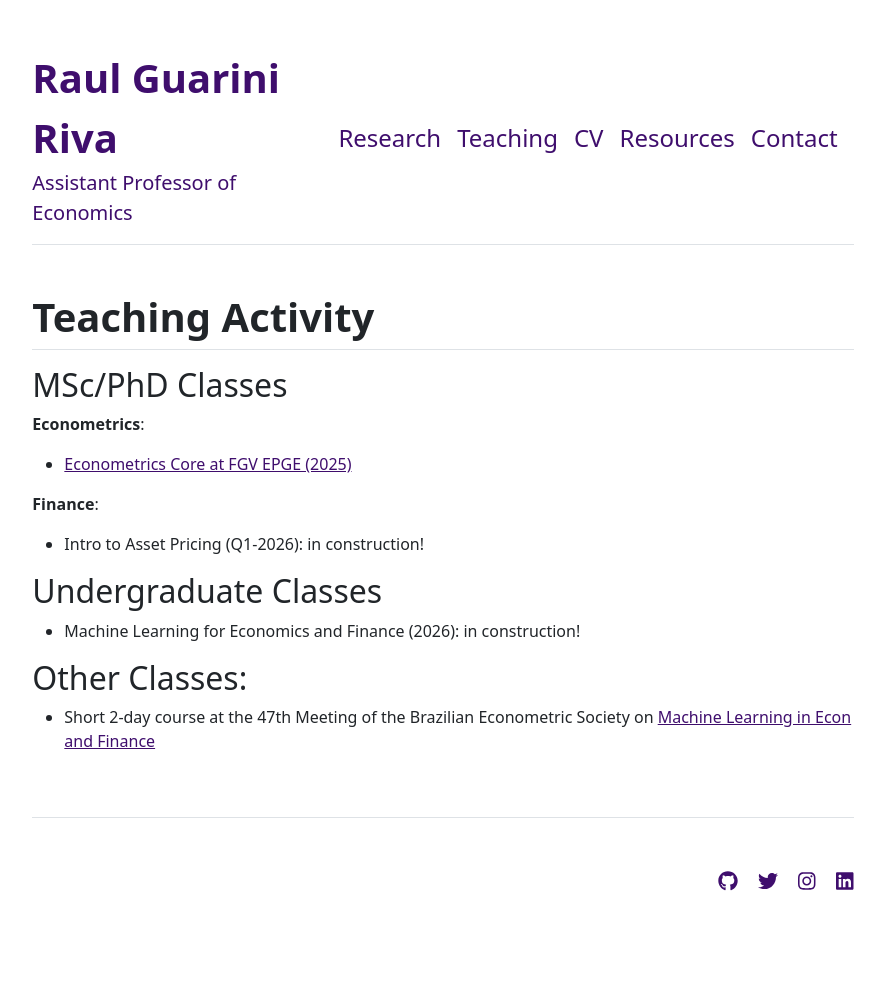
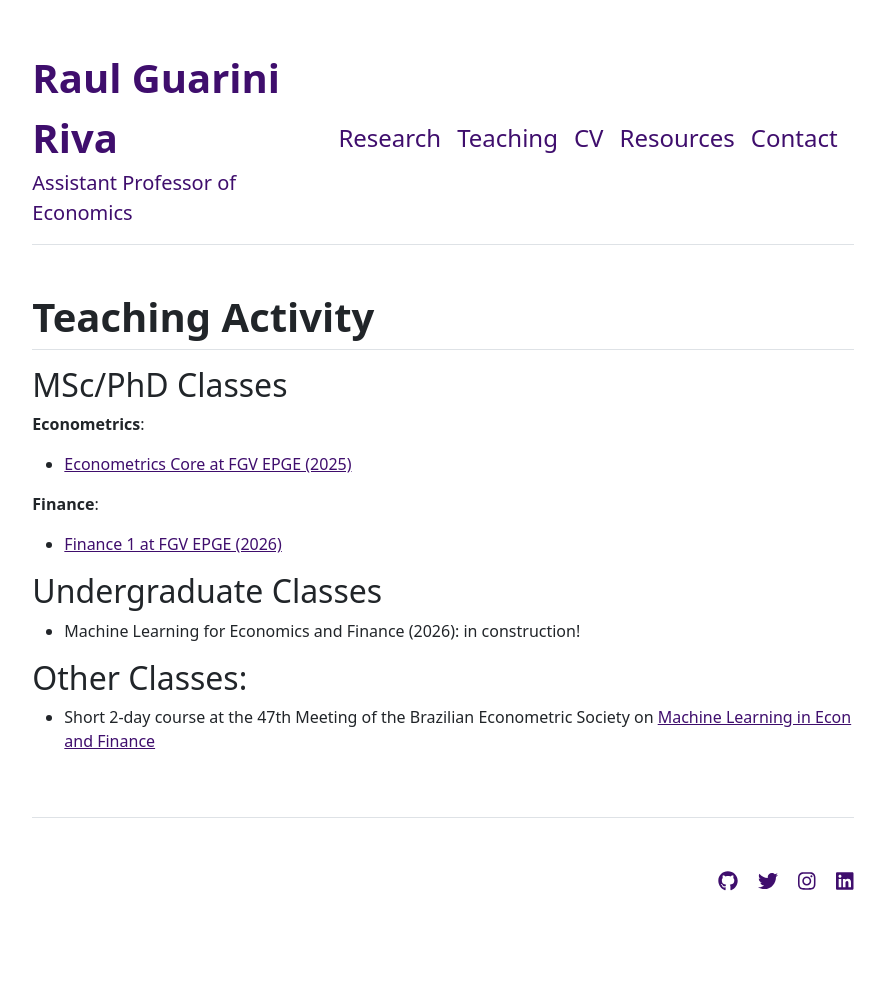
Before and after one commit to rgriva/rgriva.github.io, a Jekyll site: the page built from courses.md, in a window 1280 px wide. Shown: the whole page, without its empty margins (197-1082 px from the left). Built offline with Jekyll 4.4.1, drawn with Linux system fonts in a browser that asks for light colours.

Commit message:
Added Finance class for 2026.

```diff
--- a/courses.md
+++ b/courses.md
@@ -9,7 +9,7 @@ title: "Teaching Activity"
 - [Econometrics Core at FGV EPGE (2025)](https://github.com/epge-classes/econometrics-fgv-2025)
 
 **Finance**:
-- Intro to Asset Pricing (Q1-2026): in construction!
+- [Finance 1 at FGV EPGE (2026)](https://github.com/epge-classes/finance-1-2026)
 
 ## Undergraduate Classes
 
```
